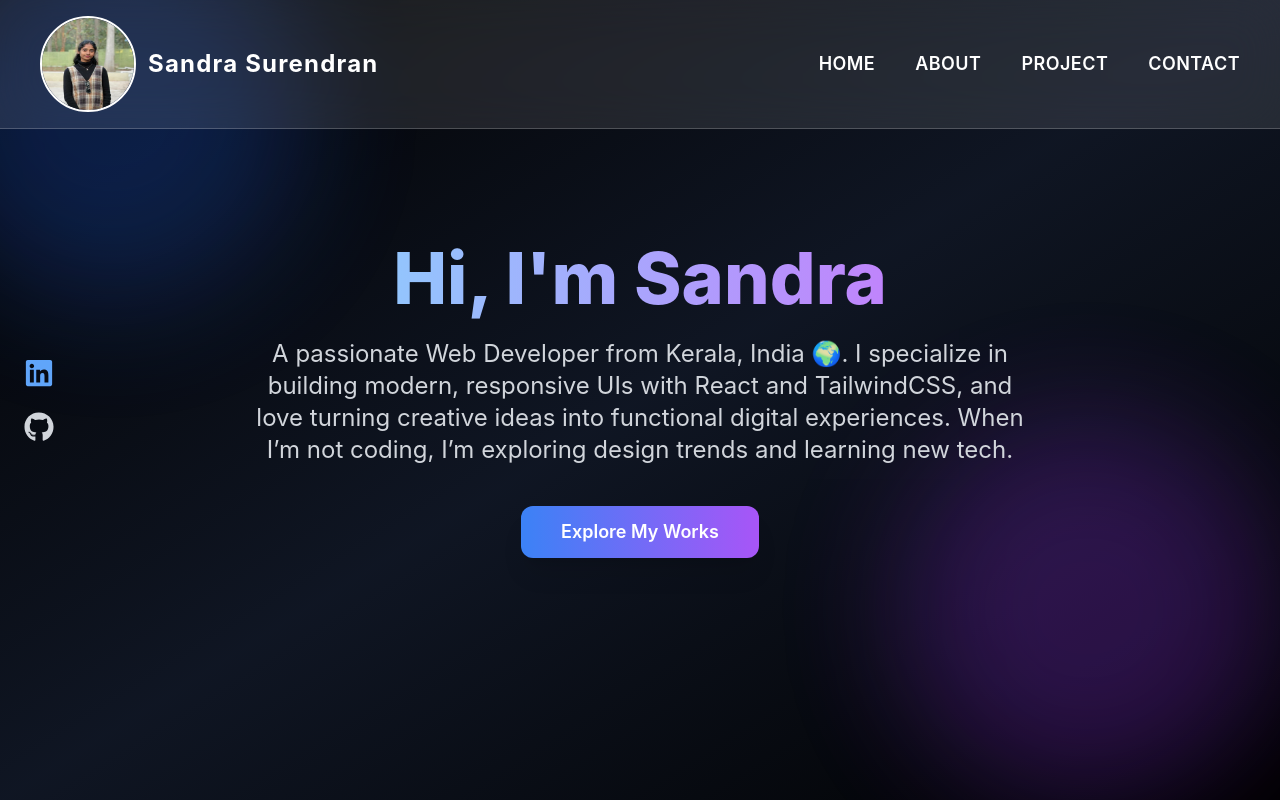
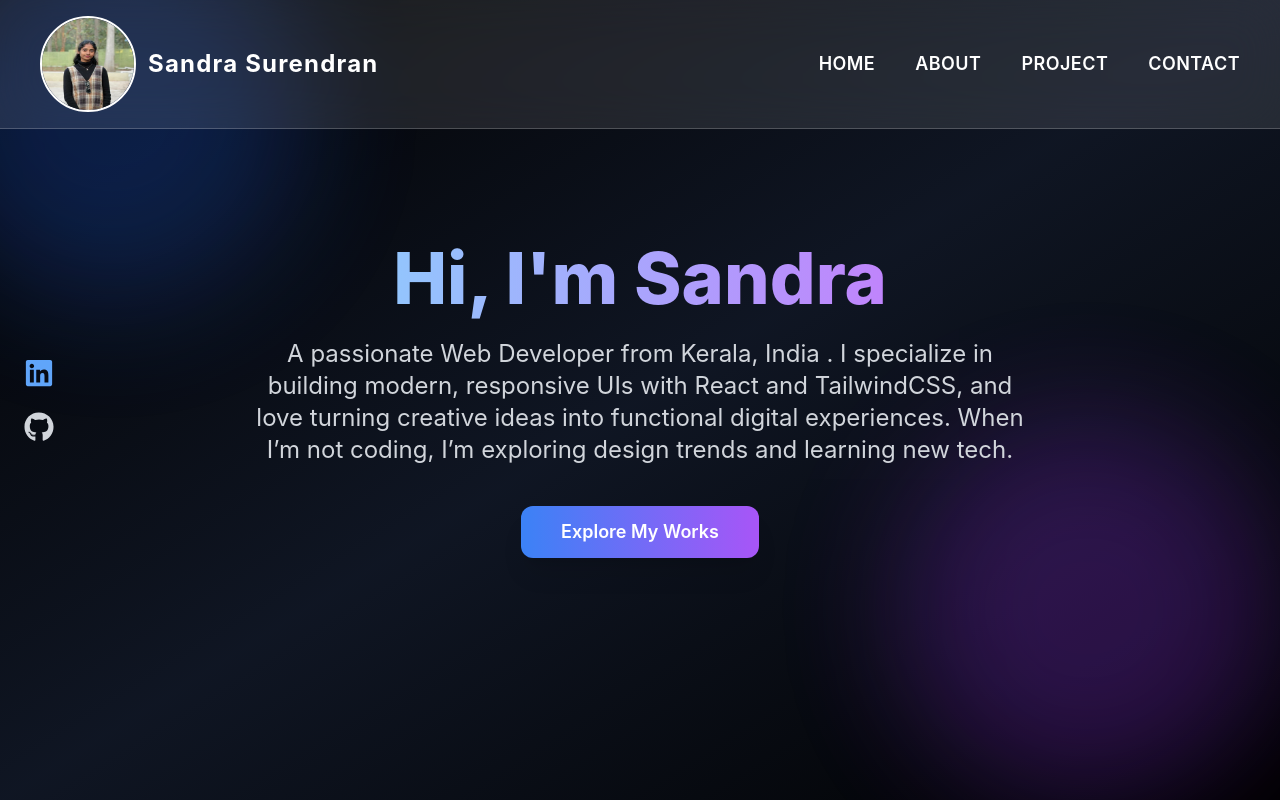
Before and after one commit to sandra11223/portfolio, a React (Create React App) app: page / in a window 1280 px wide. Shown: the top 800 px of the page. Built offline with nearby package versions, Linux system fonts and the light colour scheme.

Commit message:
transition

```diff
--- a/src/Profile.jsx
+++ b/src/Profile.jsx
@@ -37,7 +37,7 @@ const Profile = () => {
 </h1>
 
 <p className="text-lg md:text-2xl text-gray-300 max-w-3xl text-center leading-relaxed relative z-10">
-  A passionate Web Developer from Kerala, India 🌍.
+  A passionate Web Developer from Kerala, India .
   I specialize in building modern, responsive UIs with React and TailwindCSS,
   and love turning creative ideas into functional digital experiences.
   When I’m not coding, I’m exploring design trends and learning new tech.
```
